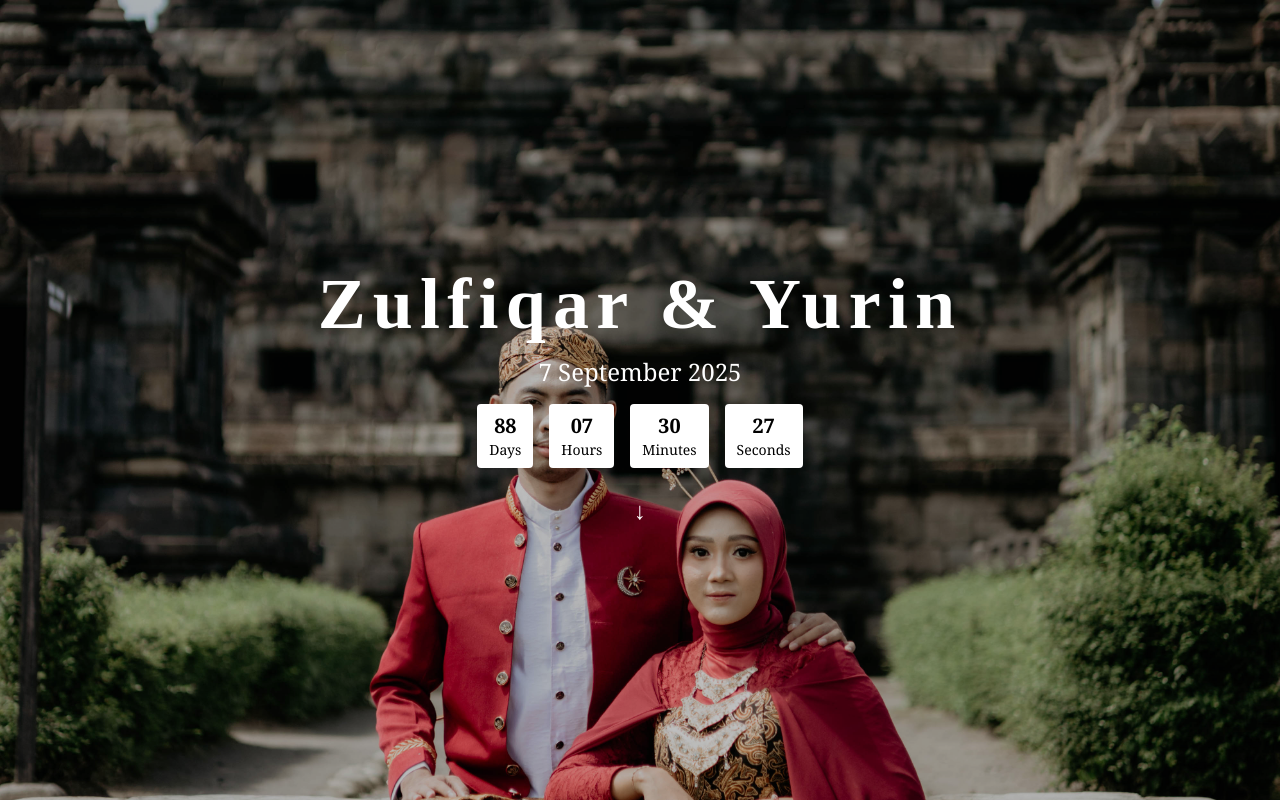
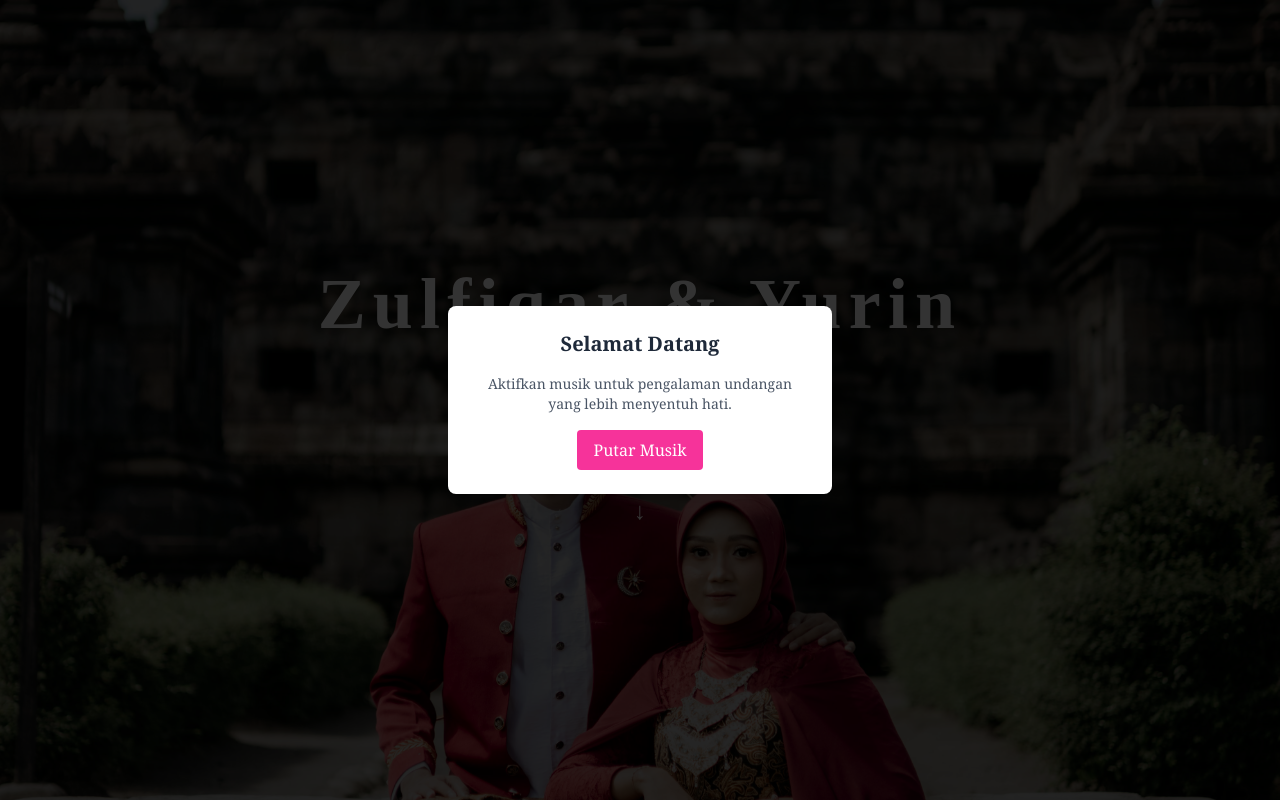
Before and after one commit to grayhonz/undanganPernikahan, a Next.js app: page / in a window 1280 px wide. Shown: the top 800 px of the page. Built offline with nearby package versions, Linux system fonts and the light colour scheme.

Commit message:
refactor: adding music

```diff
--- a/src/app/page.tsx
+++ b/src/app/page.tsx
@@ -3,10 +3,79 @@
 import { motion } from "framer-motion";
 import Countdown from "./components/Countdown";
 import Image from "next/image";
+import { useEffect, useState, useRef } from "react";
+import { useSearchParams } from "next/navigation";
+
 
 export default function Home() {
+  const searchParams = useSearchParams();
+  const guestName = searchParams.get("to");
+
+  const [showModal, setShowModal] = useState(true);
+  const [isPlaying, setIsPlaying] = useState(false);
+  const audioRef = useRef<HTMLAudioElement>(null);
+
+  const handleTogglePlay = () => {
+  if (isPlaying) {
+    audioRef.current?.pause();
+    setIsPlaying(false);
+  } else {
+    audioRef.current?.play();
+    setIsPlaying(true);
+    setShowModal(false);
+  }
+};
+
+  useEffect(() => {
+    const currentAudio = audioRef.current;
+    return () => {
+      currentAudio?.pause();
+    };
+  }, []);
+
   return (
-    <main className="font-serif text-gray-800">
+    <main className="font-serif text-gray-800 relative">
+      {/* Modal Musik */}
+      {showModal && (
+        <div className="fixed inset-0 z-50 bg-black/80 flex items-center justify-center">
+          <div className="bg-white p-6 rounded-lg shadow-lg text-center space-y-4 max-w-sm mx-4">
+            {guestName && (
+              <h2 className="text-lg font-medium text-gray-700">
+                Kepada Yth. {guestName}
+              </h2>
+            )}
+            <h3 className="text-xl font-semibold">Selamat Datang</h3>
+            <p className="text-gray-600 text-sm">
+              Aktifkan musik untuk pengalaman undangan yang lebih menyentuh hati.
+            </p>
+            <button
+              onClick={handleTogglePlay}
+              className="px-4 py-2 bg-pink-500 text-white rounded hover:bg-pink-600 transition"
+            >
+              Putar Musik
+            </button>
+          </div>
+        </div>
+      )}
+
+      {/* Audio tersembunyi */}
+      <audio ref={audioRef} loop>
+        <source src="/music.mp3" type="audio/mpeg" />
+        Your browser does not support the audio element.
+      </audio>
+
+      {/* Tombol pause musik */}
+      {!showModal && (
+        <button
+          onClick={handleTogglePlay}
+          className="fixed bottom-4 right-4 bg-pink-500 text-white p-3 rounded-full shadow-lg hover:bg-pink-600 z-40"
+          title={isPlaying ? "Jeda Musik" : "Putar Musik"}
+        >
+          {isPlaying ? "⏸️" : "▶️"}
+        </button>
+      )}
+
+
       {/* Hero Section */}
       <section
         className="relative h-screen flex flex-col items-center justify-center text-center bg-fixed bg-cover bg-center"
```
Also changed, not shown: 1 other file (tests, documents, lock files or other folders).
